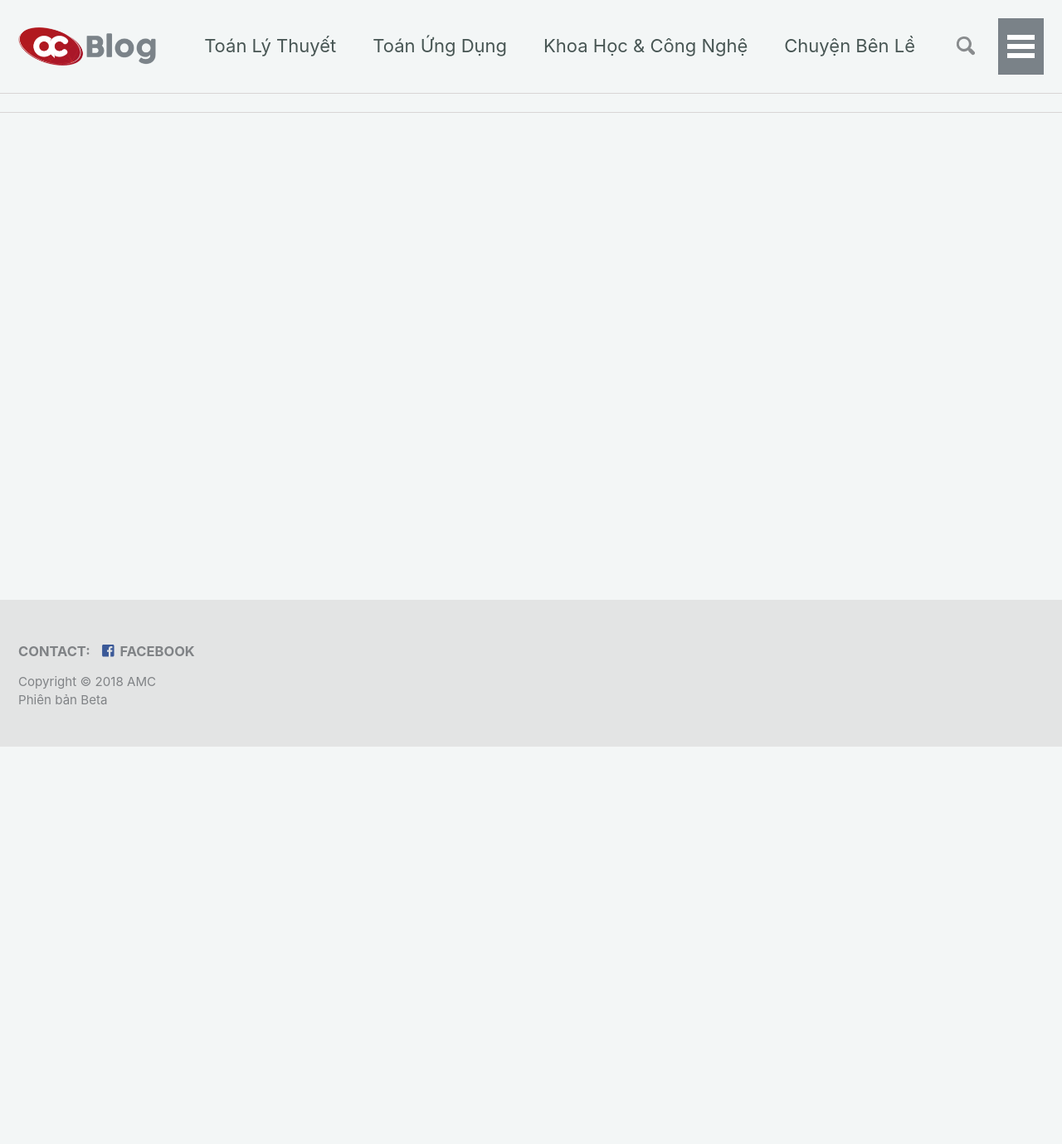
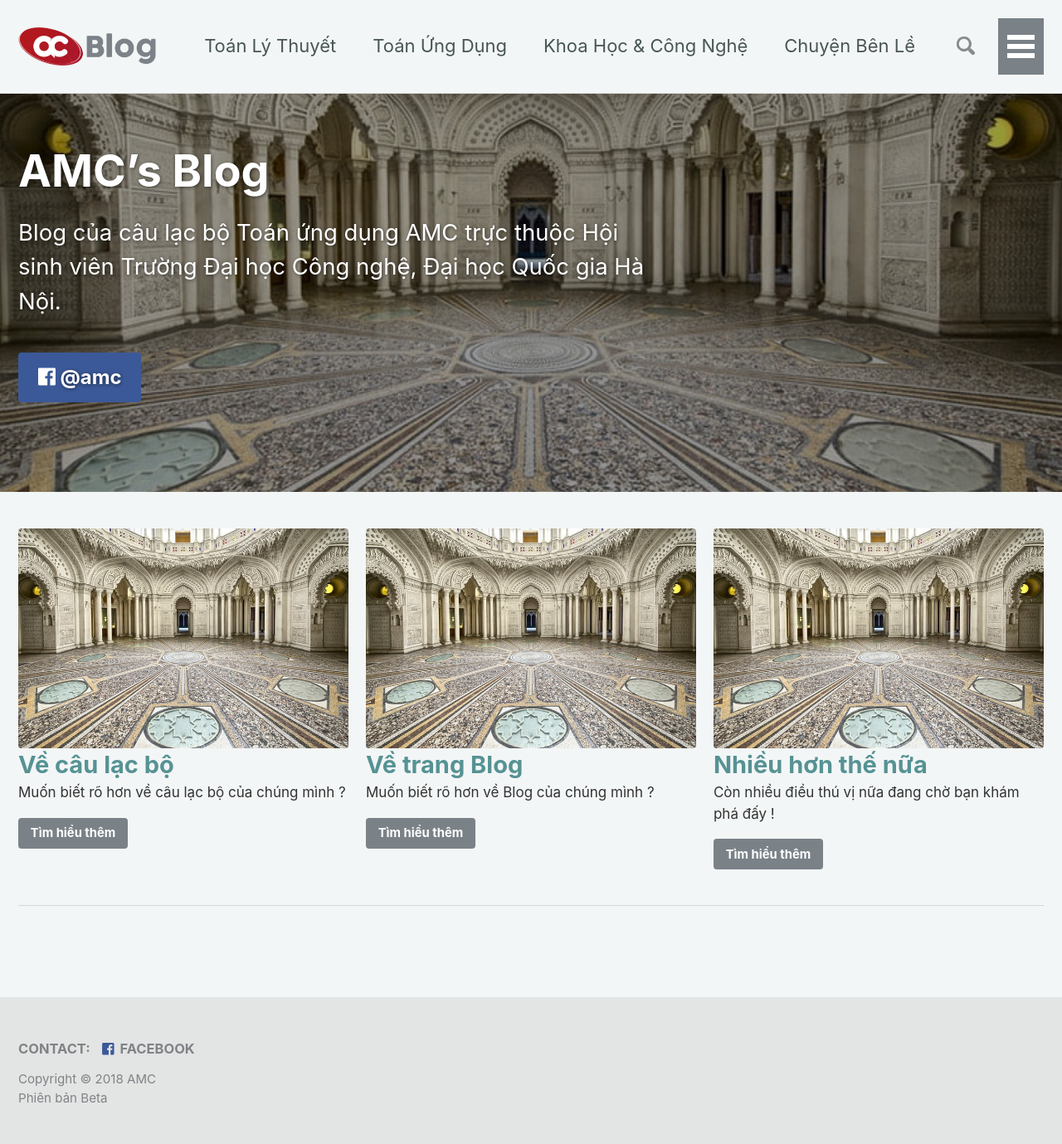
Before and after one commit to testvon/amcblog.github.io, a Jekyll site: the page built from _pages/about.md, in a window 1280 px wide. Shown: the whole page at 83% size. Built offline with Jekyll 4.4.1, drawn with Linux system fonts in a browser that asks for light colours; nearby versions of some CDN libraries; our own code applies the rules of GitHub Pages for plain Markdown files; before the commit the page ends 900 px from its top, so only the background shows below that.

Commit message:
Update about.md

```diff
--- a/_pages/about.md
+++ b/_pages/about.md
@@ -5,7 +5,7 @@ header:
   overlay_image: /images/header-1.jpeg
   overlay_filter: 0.4
   caption:
-excerpt: Blog của câu lạc bộ Toán ứng dụng AMC trực thuộc Hội sinh viên Trường Đại học Công nghệ, Đại học Quốc gia Hà Nội. <br><br> [<i class="fab fa-facebook"></i> @amc](https://www.facebook.com/appliedmathclub/){: .btn .btn--facebook}
+excerpt: 'Blog của câu lạc bộ Toán ứng dụng AMC trực thuộc Hội sinh viên Trường Đại học Công nghệ, Đại học Quốc gia Hà Nội.<br><br>[<i class="fab fa-facebook"></i> @amc](https://www.facebook.com/appliedmathclub/){: .btn .btn--facebook}'
 feature_row:
   - image_path: /images/header-1.jpeg
     alt: "about AMC"
```
